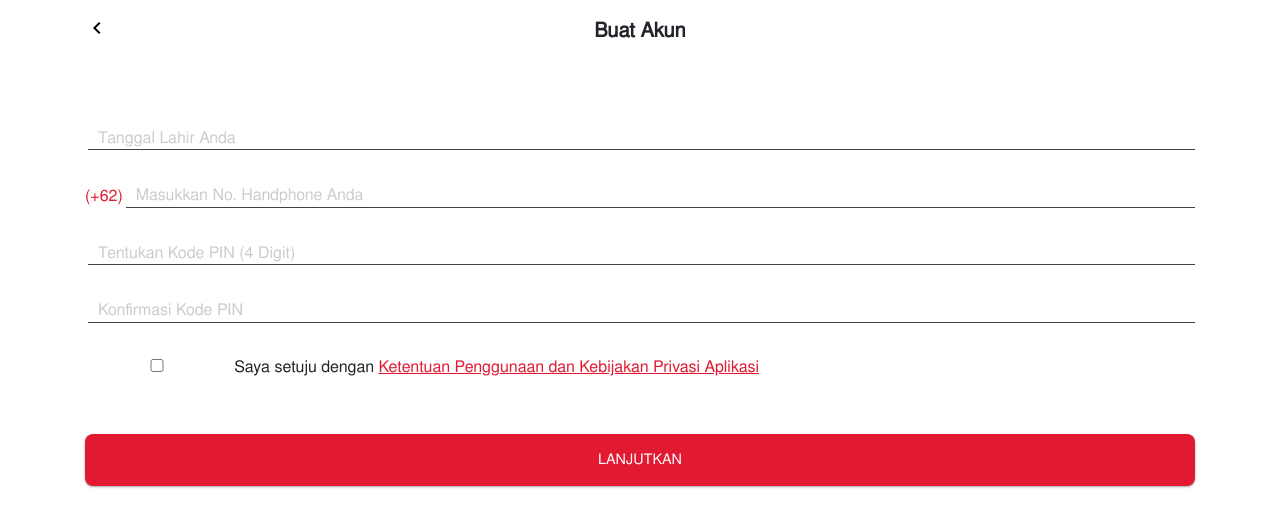
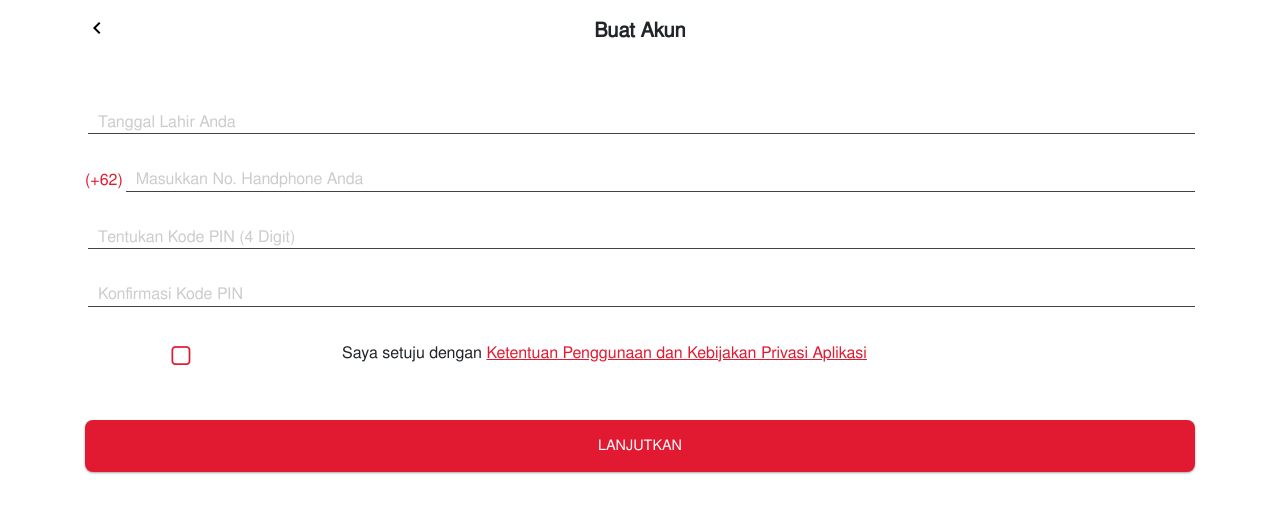
Before and after one commit to dhiaaziz/test-mobile-view, a PHP site: page /register.html in a window 1280 px wide. Shown: the part 52-579 px from the top of the page. Run offline with PHP 8.4, Linux system fonts and the light colour scheme.

Commit message:
checkbox

```diff
--- /dev/null
+++ b/assets/css/checkbox.css
@@ -0,0 +1 @@
+@import "https://stackpath.bootstrapcdn.com/font-awesome/4.7.0/css/font-awesome.min.css";label{cursor:pointer}label input[type="checkbox"]{display:none}label input[type="checkbox"]+.label-text:before{color:#e11a31;font-family:"FontAwesome" !important;content:"\f096";speak:none;font-style:normal;font-weight:normal;font-variant:normal;text-transform:none;line-height:1;-webkit-font-smoothing:antialiased;width:1em;margin-right:5px;display:inline-block}label input[type="checkbox"]:checked+.label-text:before{content:"\f14a"}
--- /dev/null
+++ b/assets/scss/checkbox.scss
@@ -0,0 +1,34 @@
+// Import FontAwesome
+@import "https://stackpath.bootstrapcdn.com/font-awesome/4.7.0/css/font-awesome.min.css";
+$main-color :	#e11a31;
+
+
+label{
+  cursor: pointer;
+
+  input[type="checkbox"]{
+    display: none;
+
+
+    +.label-text:before{
+      color : $main-color;
+
+      font-family: "FontAwesome" !important;
+      content:"\f096";
+      speak: none;
+      font-style: normal;
+      font-weight: normal;
+      font-variant: normal;
+      text-transform: none;
+      line-height: 1;
+      -webkit-font-smoothing : antialiased;
+      width: 1em;
+      margin-right: 5px;
+      display: inline-block;
+    }
+
+    &:checked + .label-text:before{
+      content:"\f14a";
+    }
+  }
+}
--- a/assets/scss/main-style.scss
+++ b/assets/scss/main-style.scss
@@ -1,3 +1,6 @@
+// Import FontAwesome
+@import "https://stackpath.bootstrapcdn.com/font-awesome/4.7.0/css/font-awesome.min.css";
+
 $color-main: 	#e11a31;
 $color-grey: #ccc;
 $color-grey-darker: #424242;
@@ -85,7 +88,7 @@ src: url('../fonts/freesans.ttf'), format('ttf');}
 //   }
 // }
 
-
+//PRE CONDITION
 html, body{
   font-family: 'FreeSans', sans-serif;
   font-size: 16px;
@@ -94,9 +97,46 @@ html, body{
 }
 
 button{
-  margin: 1rem 0 !important;
+  margin: 0.95rem 0 !important;
   border-radius: 8px !important;
   outline:none;
+}
+
+
+$main-color :	#e11a31;
+
+// CUSTOM CHECKBOX
+label{
+  cursor: pointer;
+
+  input[type="checkbox"]{
+    display: none;
+
+
+    +.label-text:before{
+      color : $main-color;
+
+      font-family: "FontAwesome";
+      content:"\f096";
+      speak: none;
+      font-style: normal;
+      font-weight: normal;
+      font-variant: normal;
+      text-transform: none;
+      line-height: 1;
+      -webkit-font-smoothing : antialiased;
+      width: 1em;
+      margin: 0 0 5px 33%;
+      display: inline-block;
+    }
+
+    &:checked + .label-text:before{
+      content:"\f14a";
+    }
+  }
+}
+.label-text{
+  font-size: 1.5em;
 }
 
 input[type="button"],
@@ -132,6 +172,8 @@ a{
     font-weight: 100;
 }
 
+
+//MAIN STYLE
 .no-margin{
   margin: 0;
 }
@@ -146,15 +188,6 @@ span.number-fixed{
   margin-top: 0.05rem;
 }
 
-// input[type="date"]:before {
-//   content: attr(placeholder) !important;
-//   color: #aaa;
-//   margin-right: 0.5em;
-// }
-// input[type="date"]:focus:before,
-// input[type="date"]:valid:before {
-//   content: "";
-// }
 input[type=number].pin-masked {
     -webkit-text-security: disc;
 }
@@ -190,16 +223,17 @@ input[type=number].pin-masked {
   }
   .form-control-material-checkbox_info{
      text-align: left;
-     width: 100%;
+     width: 70%;
      margin-left: 5px;
-     word-break: break-all;
-     hyphens: auto;
+     // word-break: break-all;
+     // hyphens: auto;
      a{
        color: $color-main;
        text-decoration: underline;
      }
   }
 }
+
 .btn-main{
   background-color: $color-main;
   color: #fff;
@@ -237,6 +271,7 @@ input[type=number].pin-masked {
     vertical-align: middle;
   }
 }
+
 .content-container{
   font-size: 0.95rem;
 }
@@ -245,7 +280,7 @@ input[type=number].pin-masked {
 }
 
 .register-content-container{
-  margin-top: 2.5rem;
+  margin-top: 1.5rem;
 }
 .verification-content-container{
   margin-bottom: 5.5rem;
@@ -253,9 +288,11 @@ input[type=number].pin-masked {
 .navbar-red{
   background-color: $bg-color-main;
 }
+
 .font-red{
   color: $color-main;
 }
+
 .navbar .navbar-img_center {
      display:block;
      margin: 0px auto;
--- a/register.html
+++ b/register.html
@@ -37,7 +37,13 @@
               <input  class="form-control-material pin-masked" placeholder="Konfirmasi Kode PIN" type="password" pattern="\d{4}" title="Inputkan 4 digit angka PIN"  maxlength="4">
             </div>
             <div class="form-group-material form-agreement">
-              <input class="form-control-material-checkbox" type="checkbox" name="agreement" value=""><p class="form-control-material-checkbox_info">Saya setuju dengan <a href="verification.html">Ketentuan Penggunaan dan Kebijakan Privasi Aplikasi</a></p>
+              <label>
+                <!-- Keep the input inside the label -->
+                <input type="checkbox">
+                <!-- make sure the .label-text is right next to the input-->
+                <span class="label-text"></span>
+              </label>
+              <p class="form-control-material-checkbox_info">Saya setuju dengan <a href="verification.html">Ketentuan Penggunaan dan Kebijakan Privasi Aplikasi</a></p>
             </div>
             <div class="row">
               <div class="col-12">
```
Also changed, not shown: check.html (added, +36 -0 lines), assets/css/main-style.css, 1 other file.
